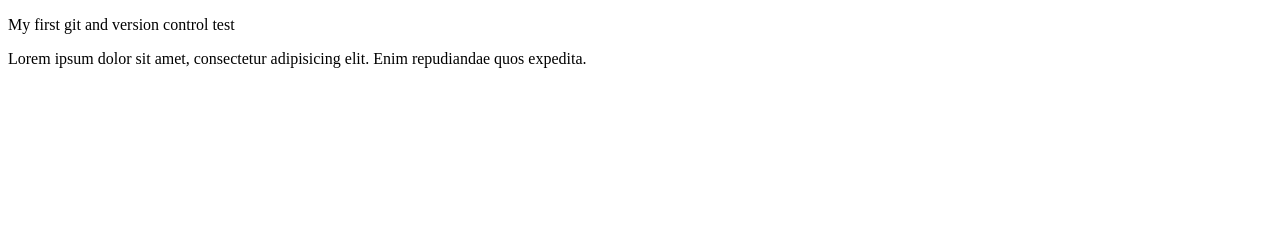
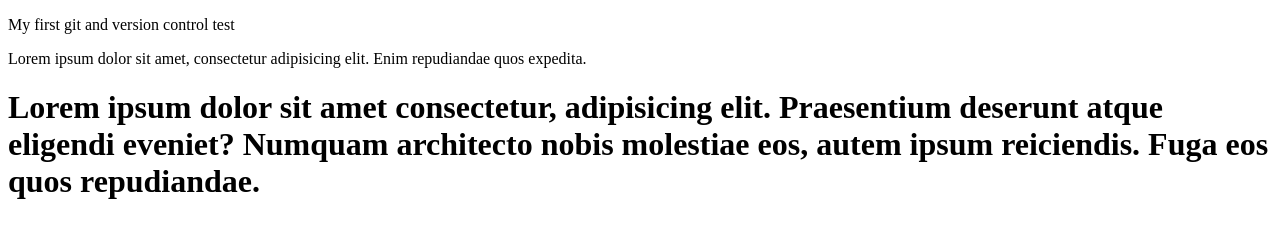
Before and after one commit to marufislamnadim/first-repo, a plain HTML site: page index.html in a window 1280 px wide. Drawn offline with Linux system fonts and the light colour scheme.

```diff
--- a/index.html
+++ b/index.html
@@ -9,5 +9,6 @@
 <body>
     <p>My first git and version control test</p>
     <p>Lorem ipsum dolor sit amet, consectetur adipisicing elit. Enim repudiandae quos expedita.</p>
+    <H1>Lorem ipsum dolor sit amet consectetur, adipisicing elit. Praesentium deserunt atque eligendi eveniet? Numquam architecto nobis molestiae eos, autem ipsum reiciendis. Fuga eos quos repudiandae.</H1>
 </body>
 </html>
```
